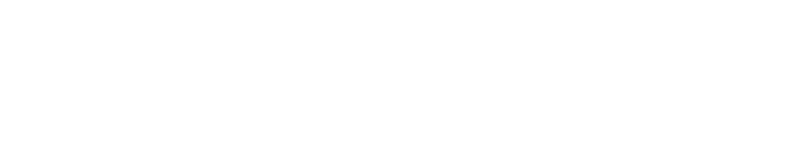
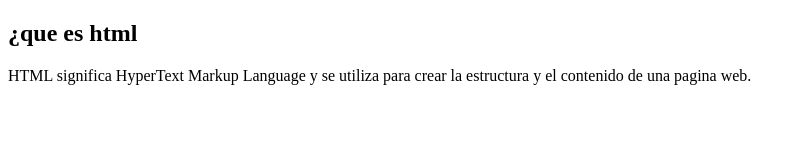
Before and after one commit to valefgr/intro-web-html-estruc-03, a plain HTML site: page index.html in a window 1280 px wide. Shown: the whole page, without its empty margins (0-801 px from the left). Drawn offline with Linux system fonts and the light colour scheme.

```diff
--- a/index.html
+++ b/index.html
@@ -5,6 +5,10 @@
   </head>
 
   <body>
-    <!-- Agrega tu código aquí -->
+  <div>
+    <h2>¿que es html</h2>
+    <p>HTML significa HyperText Markup Language y se utiliza para crear la estructura y el contenido de una pagina web.</p>
+
+  </div>
   </body>
 </html>
```
